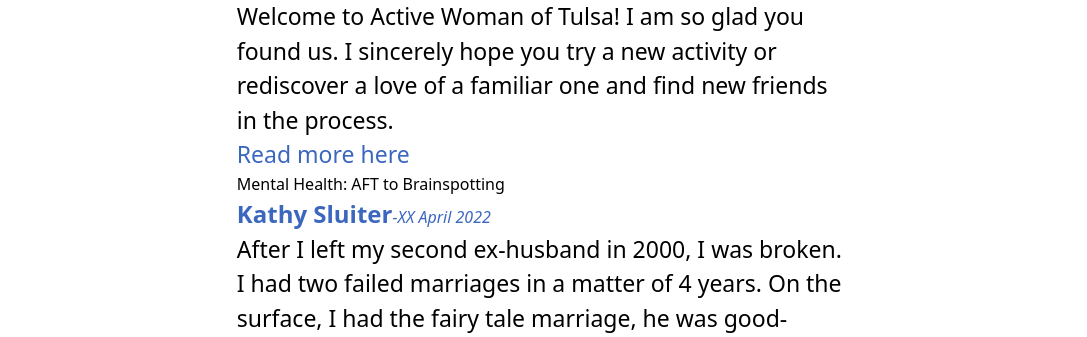
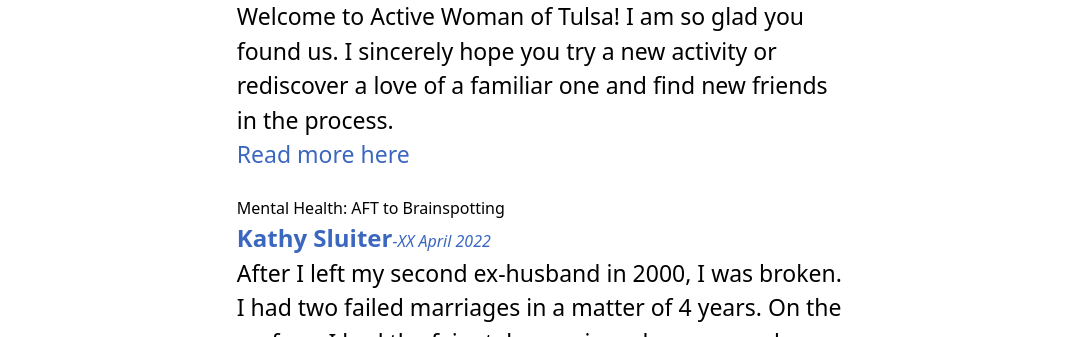
Before and after one commit to maceyjshort/activewomentulsa, a website built with Vite: page blog.html in a window 1280 px wide. Shown: the part 463-800 px from the top of the page, without its empty margins (96-1183 px from the left). Built offline with nearby package versions, Linux system fonts and the light colour scheme.

Commit message:
fix spacing on blog page

```diff
--- a/blog.html
+++ b/blog.html
@@ -26,11 +26,11 @@
       <h1>Welcome to Active Women of Tulsa!</h1>
         <strong>Kathy Sluiter</strong><em>-26 April 2022</em>
         <p>Welcome to Active Woman of Tulsa! I am so glad you found us. I sincerely hope you try a new activity or rediscover a love of a familiar one and find new friends in the process.</p>
-        <p><a href="blogs/blogwelcome.html">Read more here</a></p>
+        <p><a href="blogs/blogwelcome.html">Read more here</a></p><br>
       <h2>Mental Health: AFT to Brainspotting</h2>
         <strong>Kathy Sluiter</strong><em>-XX April 2022</em>
         <p>After I left my second ex-husband in 2000, I was broken. I had two failed marriages in a matter of 4 years.  On the surface, I had the fairy tale marriage, he was good-looking, he made great money, he was great to my children....</p>
-        <p><a href="blogs/mentalhealth.html">Read more here</a></p>
+        <p><a href="blogs/mentalhealth.html">Read more here</a></p><br>
       <h2 >What is your number?</h2>
         <strong>Kathy Sluiter</strong><em>-XX April 2022</em>
         <p>Women value who they are and how they should feel by a number. Sounds pretty silly but ask one of your friends, how many steps did you take today....</p>
```
